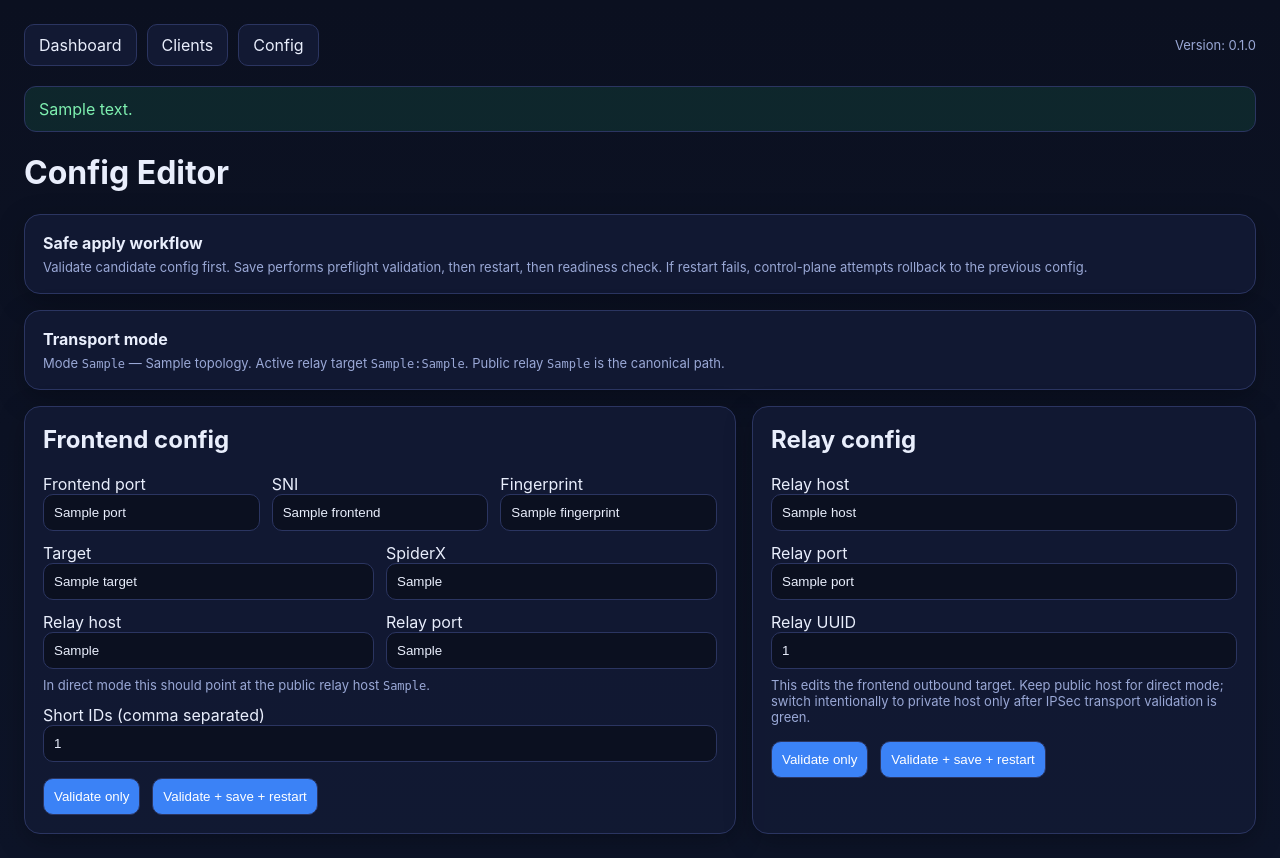
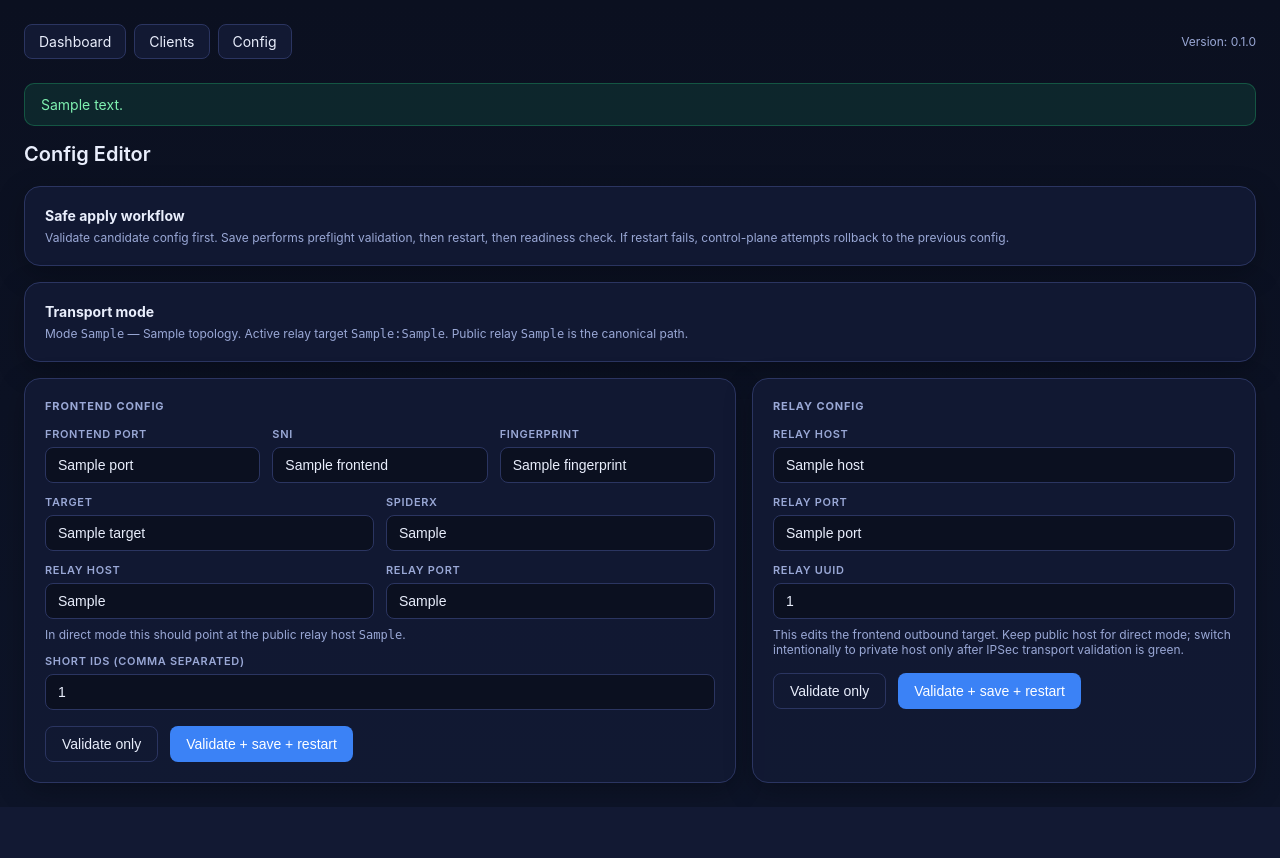
Before and after one commit to whowho-agent/control-panel, a FastAPI app: template app/templates/config.html in a window 1280 px wide. After the commit the page ends 807 px from the top, so only its background shows below. Run offline with FastAPI, Linux system fonts and the light colour scheme; the template is opened without the code that fills it: most values are stand-ins (such as "Sample title", 1, 10 or a date in 2020).

Commit message:
UI: redesign admin panel — typography, hover states, accessibility
- Add CSS variables --accent/--danger, consistent button styles
- h1/h2 typography hierarchy (was browser defaults)
- Hover transitions on nav links and buttons
- Active nav link highlighted via request.url.path
- aria-current="page" and role="alert" on flash messages
- <main> landmark, html lang="en", remove duplicate </html>
- label[for] linked to input[id] on all forms
- Clients table: UUID truncated to 8 chars (full in title), URI+QR merged
- "Validate only" buttons styled as secondary (visually distinct)
- .python-version pinned to 3.12 (pydantic-core wheels)

Co-Authored-By: Claude Sonnet 4.6 <noreply@anthropic.com>

```diff
--- a/app/templates/base.html
+++ b/app/templates/base.html
@@ -1,57 +1,70 @@
 <!doctype html>
-<html>
+<html lang="en">
 <head>
   <meta charset="utf-8" />
   <meta name="viewport" content="width=device-width, initial-scale=1" />
   <title>{{ title or 'Xray Control Plane' }}</title>
   <style>
-    :root { --bg:#0b1020; --panel:#121933; --panel2:#182240; --text:#e9eefc; --muted:#9aa8d6; --ok:#25c27a; --bad:#f05d5e; --warn:#f0b24d; --line:#2b3561; --link:#7ab8ff; }
+    :root {
+      --bg:#0b1020; --panel:#121933; --panel2:#182240;
+      --text:#e9eefc; --muted:#9aa8d6;
+      --ok:#25c27a; --bad:#f05d5e; --warn:#f0b24d;
+      --line:#2b3561; --link:#7ab8ff;
+      --accent:#3b82f6; --danger:#c0392b;
+    }
     * { box-sizing:border-box; }
-    body { margin:0; background:linear-gradient(180deg,#0b1020,#0d1428); color:var(--text); font-family:Inter,system-ui,sans-serif; }
+    body { margin:0; background:linear-gradient(180deg,#0b1020,#0d1428); color:var(--text); font-family:Inter,system-ui,sans-serif; font-size:14px; }
+    h1 { font-size:20px; font-weight:600; margin:0 0 20px; }
+    h2 { font-size:11px; font-weight:700; letter-spacing:.08em; text-transform:uppercase; color:var(--muted); margin:0 0 14px; }
     .wrap { max-width:1380px; margin:0 auto; padding:24px; }
-    .nav { display:flex; gap:10px; margin-bottom:20px; }
-    .nav a { color:var(--text); text-decoration:none; background:var(--panel); border:1px solid var(--line); padding:10px 14px; border-radius:10px; }
+    .nav { display:flex; gap:8px; margin-bottom:24px; align-items:center; }
+    .nav a { color:var(--text); text-decoration:none; background:var(--panel); border:1px solid var(--line); padding:8px 14px; border-radius:8px; transition:background .15s,border-color .15s; }
+    .nav a:hover { background:var(--panel2); border-color:#3d4f80; }
+    .nav a.active { background:var(--panel2); border-color:var(--link); color:var(--link); }
     .grid { display:grid; grid-template-columns:repeat(12,1fr); gap:16px; }
-    .card { background:rgba(18,25,51,.92); border:1px solid var(--line); border-radius:16px; padding:18px; box-shadow:0 8px 28px rgba(0,0,0,.25); }
+    .card { background:rgba(18,25,51,.92); border:1px solid var(--line); border-radius:16px; padding:20px; box-shadow:0 8px 28px rgba(0,0,0,.25); }
     .kpi { font-size:28px; font-weight:700; margin-top:8px; }
-    .small { color:var(--muted); font-size:13px; }
-    .badge { display:inline-block; padding:4px 10px; border-radius:999px; font-size:12px; font-weight:700; }
+    .small { color:var(--muted); font-size:12px; }
+    .badge { display:inline-block; padding:3px 10px; border-radius:999px; font-size:11px; font-weight:700; letter-spacing:.02em; }
     .ok { background:rgba(37,194,122,.15); color:#7ef0b0; }
     .bad { background:rgba(240,93,94,.15); color:#ff9b9b; }
     .warn { background:rgba(240,178,77,.15); color:#ffd28a; }
-    .flash { margin-bottom:16px; padding:12px 14px; border-radius:12px; border:1px solid var(--line); }
-    .flash.ok { background:rgba(37,194,122,.12); color:#7ef0b0; }
-    .flash.bad { background:rgba(240,93,94,.12); color:#ffb2b2; }
-    .topology { display:grid; grid-template-columns:1fr 120px 1fr 120px 1fr; gap:10px; align-items:center; }
-    .node { background:var(--panel2); border:1px solid var(--line); border-radius:14px; padding:16px; min-height:120px; }
-    .arrow { text-align:center; color:var(--muted); font-size:22px; }
+    .flash { margin-bottom:16px; padding:12px 16px; border-radius:10px; border:1px solid var(--line); }
+    .flash.ok { background:rgba(37,194,122,.12); color:#7ef0b0; border-color:rgba(37,194,122,.3); }
+    .flash.bad { background:rgba(240,93,94,.12); color:#ffb2b2; border-color:rgba(240,93,94,.3); }
+    .topology { display:grid; grid-template-columns:1fr 100px 1fr 100px 1fr; gap:10px; align-items:center; }
+    .node { background:var(--panel2); border:1px solid var(--line); border-radius:12px; padding:16px; min-height:110px; }
+    .arrow { text-align:center; color:var(--muted); font-size:20px; }
     table { width:100%; border-collapse:collapse; }
-    th, td { border-bottom:1px solid var(--line); padding:10px; text-align:left; vertical-align:top; }
-    input, button { border-radius:10px; padding:10px; border:1px solid var(--line); }
-    input { width:100%; background:#0b1020; color:var(--text); }
-    button { background:#3b82f6; color:white; cursor:pointer; }
-    button.danger { background:#c0392b; }
-    code { font-size:12px; word-break:break-all; }
+    th { color:var(--muted); font-size:11px; font-weight:700; text-transform:uppercase; letter-spacing:.06em; border-bottom:1px solid var(--line); padding:8px 10px; text-align:left; }
+    td { border-bottom:1px solid rgba(43,53,97,.5); padding:10px; text-align:left; vertical-align:middle; }
+    label { display:block; font-size:11px; font-weight:600; color:var(--muted); text-transform:uppercase; letter-spacing:.06em; margin-bottom:6px; }
+    input { width:100%; background:#0b1020; color:var(--text); border:1px solid var(--line); border-radius:8px; padding:9px 12px; font-size:14px; transition:border-color .15s; }
+    input:focus { outline:none; border-color:var(--link); }
+    button { background:var(--accent); color:white; cursor:pointer; border:none; border-radius:8px; padding:9px 16px; font-size:14px; font-weight:500; transition:filter .15s; }
+    button:hover { filter:brightness(1.15); }
+    button.danger { background:var(--danger); }
+    button.secondary { background:transparent; border:1px solid var(--line); color:var(--text); }
+    button.secondary:hover { border-color:var(--link); filter:none; }
+    code { font-size:12px; word-break:break-all; color:var(--muted); }
     a { color:var(--link); }
   </style>
 </head>
 <body>
-  <div class="wrap">
-    <div class="nav">
-      <a href="/">Dashboard</a>
-      <a href="/clients">Clients</a>
-      <a href="/config">Config</a>
-      <div class="small" style="margin-left:auto;align-self:center;">Version: {{ request.app.version }}</div>
-    </div>
+  <main class="wrap">
+    <nav class="nav" aria-label="Main navigation">
+      <a href="/" class="{{ 'active' if request.url.path == '/' else '' }}" aria-current="{{ 'page' if request.url.path == '/' else 'false' }}">Dashboard</a>
+      <a href="/clients" class="{{ 'active' if request.url.path == '/clients' else '' }}" aria-current="{{ 'page' if request.url.path == '/clients' else 'false' }}">Clients</a>
+      <a href="/config" class="{{ 'active' if request.url.path == '/config' else '' }}" aria-current="{{ 'page' if request.url.path == '/config' else 'false' }}">Config</a>
+      <div class="small" style="margin-left:auto;">Version: {{ request.app.version }}</div>
+    </nav>
     {% if success_message %}
-    <div class="flash ok">{{ success_message }}</div>
+    <div class="flash ok" role="alert">{{ success_message }}</div>
     {% endif %}
     {% if error_message %}
-    <div class="flash bad">{{ error_message }}</div>
+    <div class="flash bad" role="alert">{{ error_message }}</div>
     {% endif %}
     {% block content %}{% endblock %}
-  </div>
+  </main>
 </body>
 </html>
-
-</html>
--- a/app/templates/config.html
+++ b/app/templates/config.html
@@ -19,20 +19,41 @@
 </div>
 <div class="grid">
   <div class="card" style="grid-column:span 7;">
-    <h2 style="margin-top:0">Frontend config</h2>
+    <h2>Frontend config</h2>
     <form method="post" action="/config/frontend">
       <div style="display:grid;grid-template-columns:1fr 1fr 1fr;gap:12px;">
-        <div><label>Frontend port</label><input name="frontend_port" value="{{ frontend.port }}" /></div>
-        <div><label>SNI</label><input name="frontend_sni" value="{{ frontend.server_name }}" /></div>
-        <div><label>Fingerprint</label><input name="frontend_fp" value="{{ frontend.fingerprint }}" /></div>
+        <div>
+          <label for="frontend_port">Frontend port</label>
+          <input id="frontend_port" name="frontend_port" value="{{ frontend.port }}" />
+        </div>
+        <div>
+          <label for="frontend_sni">SNI</label>
+          <input id="frontend_sni" name="frontend_sni" value="{{ frontend.server_name }}" />
+        </div>
+        <div>
+          <label for="frontend_fp">Fingerprint</label>
+          <input id="frontend_fp" name="frontend_fp" value="{{ frontend.fingerprint }}" />
+        </div>
       </div>
       <div style="display:grid;grid-template-columns:1fr 1fr;gap:12px;margin-top:12px;">
-        <div><label>Target</label><input name="frontend_target" value="{{ frontend.target }}" /></div>
-        <div><label>SpiderX</label><input name="frontend_spider" value="{{ frontend.spider_x }}" /></div>
+        <div>
+          <label for="frontend_target">Target</label>
+          <input id="frontend_target" name="frontend_target" value="{{ frontend.target }}" />
+        </div>
+        <div>
+          <label for="frontend_spider">SpiderX</label>
+          <input id="frontend_spider" name="frontend_spider" value="{{ frontend.spider_x }}" />
+        </div>
       </div>
       <div style="display:grid;grid-template-columns:1fr 1fr;gap:12px;margin-top:12px;">
-        <div><label>Relay host</label><input name="relay_host" value="{{ frontend.relay_host }}" /></div>
-        <div><label>Relay port</label><input name="relay_port" value="{{ frontend.relay_port }}" /></div>
+        <div>
+          <label for="relay_host">Relay host</label>
+          <input id="relay_host" name="relay_host" value="{{ frontend.relay_host }}" />
+        </div>
+        <div>
+          <label for="relay_port">Relay port</label>
+          <input id="relay_port" name="relay_port" value="{{ frontend.relay_port }}" />
+        </div>
       </div>
       <div class="small" style="margin-top:8px;">
         {% if topology.ipsec_expected %}
@@ -42,24 +63,33 @@
         {% endif %}
       </div>
       <div style="margin-top:12px;">
-        <label>Short IDs (comma separated)</label>
-        <input name="frontend_shortids" value="{{ frontend.short_ids | join(',') }}" />
+        <label for="frontend_shortids">Short IDs (comma separated)</label>
+        <input id="frontend_shortids" name="frontend_shortids" value="{{ frontend.short_ids | join(',') }}" />
       </div>
       <div style="margin-top:16px;display:flex;gap:12px;">
-        <button type="submit" formaction="/config/frontend/validate">Validate only</button>
+        <button class="secondary" type="submit" formaction="/config/frontend/validate">Validate only</button>
         <button type="submit">Validate + save + restart</button>
       </div>
     </form>
   </div>
   <div class="card" style="grid-column:span 5;">
-    <h2 style="margin-top:0">Relay config</h2>
+    <h2>Relay config</h2>
     <form method="post" action="/config/relay">
-      <div><label>Relay host</label><input name="relay_public_host" value="{{ relay.host }}" /></div>
-      <div style="margin-top:12px;"><label>Relay port</label><input name="relay_listen_port" value="{{ relay.port }}" /></div>
-      <div style="margin-top:12px;"><label>Relay UUID</label><input name="relay_uuid" value="{{ relay.uuid }}" /></div>
+      <div>
+        <label for="relay_public_host">Relay host</label>
+        <input id="relay_public_host" name="relay_public_host" value="{{ relay.host }}" />
+      </div>
+      <div style="margin-top:12px;">
+        <label for="relay_listen_port">Relay port</label>
+        <input id="relay_listen_port" name="relay_listen_port" value="{{ relay.port }}" />
+      </div>
+      <div style="margin-top:12px;">
+        <label for="relay_uuid">Relay UUID</label>
+        <input id="relay_uuid" name="relay_uuid" value="{{ relay.uuid }}" />
+      </div>
       <div class="small" style="margin-top:8px;">This edits the frontend outbound target. Keep public host for direct mode; switch intentionally to private host only after IPSec transport validation is green.</div>
       <div style="margin-top:16px;display:flex;gap:12px;">
-        <button type="submit" formaction="/config/relay/validate">Validate only</button>
+        <button class="secondary" type="submit" formaction="/config/relay/validate">Validate only</button>
         <button type="submit">Validate + save + restart</button>
       </div>
     </form>
```
Also changed, not shown: app/templates/clients.html (+29 -11 lines), app/templates/dashboard.html (+38 -21 lines), 1 other file.
